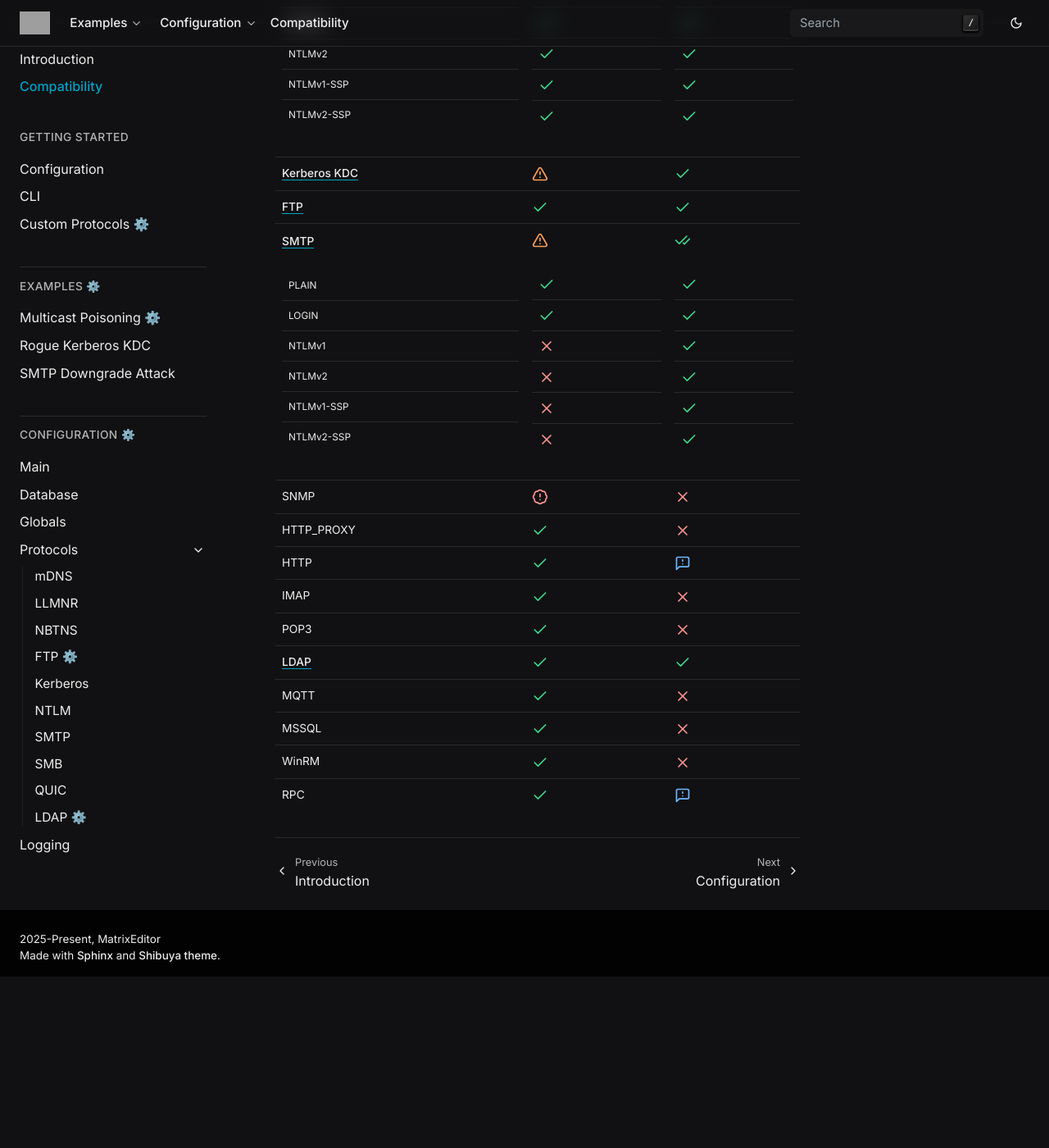
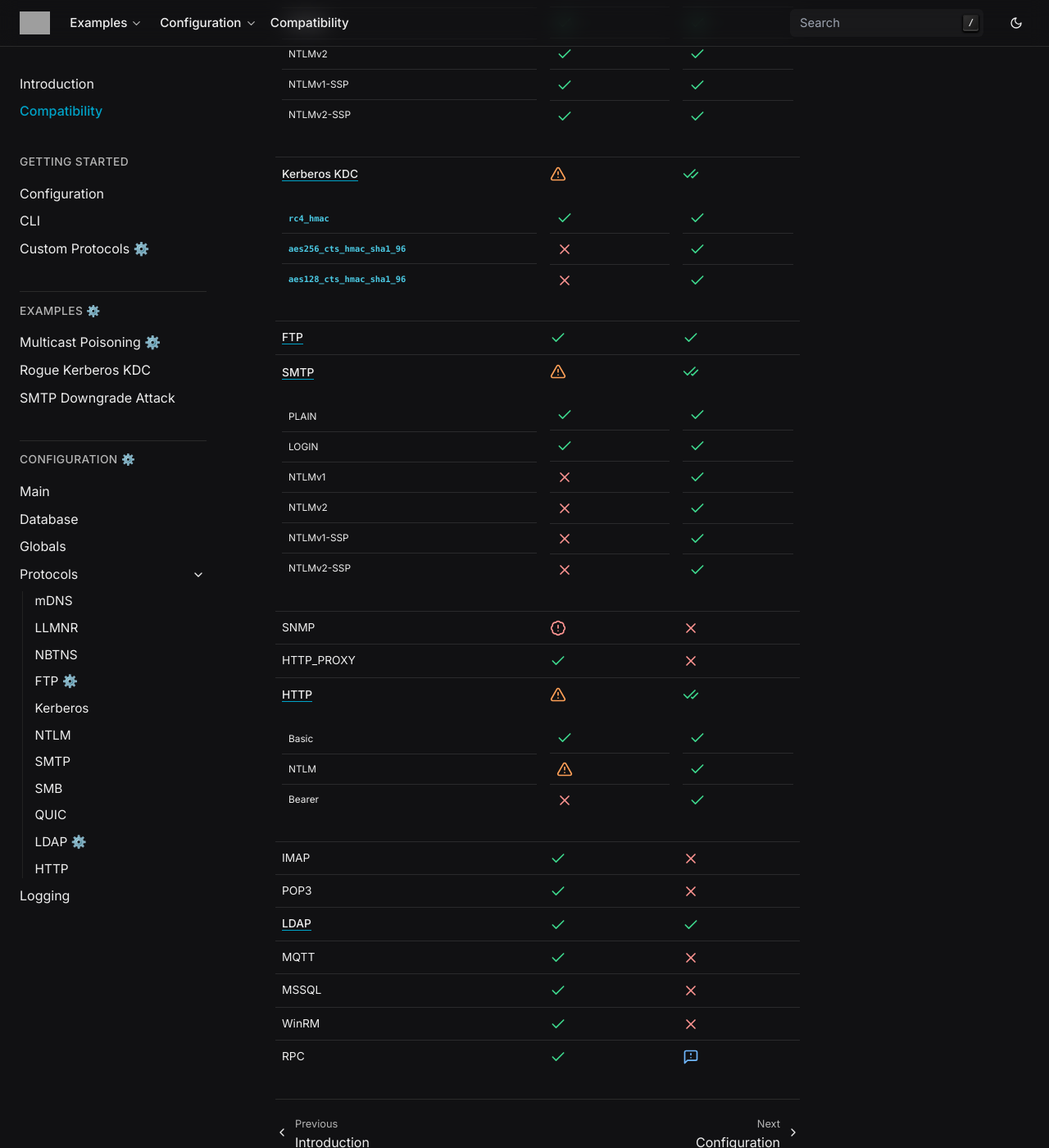
Before and after one commit to MatrixEditor/dementor, a Sphinx documentation site: the page built from docs/source/compat.rst, in a window 1280 px wide and 1400 px high, scrolled down 930 px. Shown: the whole window at 82% size. Built offline with Sphinx 7.4.7, drawn with Linux system fonts in a browser that asks for light colours; before the commit the page ends 2121 px from its top, so only the background shows below that; grey boxes are pictures that could not be loaded.

Commit message:
Added documentation page for HTTP config ---
+ Added Bearer to supported authentication schemes

```diff
--- a/docs/source/compat.rst
+++ b/docs/source/compat.rst
@@ -134,9 +134,54 @@ in development. The legend for each symbol is as follows:
             </td>
         </tr>
         <tr>
-            <td><a href="./config/kerberos.html">Kerberos KDC</a></td>
-            <td><i class="i-lucide triangle-alert sd-text-warning l"></i></td>
-            <td><i class="i-lucide checkfb sd-text-success l"></i></td>
+            <td>
+                <a href="./config/kerberos.html">Kerberos KDC</a>
+                <table>
+                <tbody>
+                    <tr>
+                        <td><code>rc4_hmac</code></td>
+                    </tr>
+                    <tr>
+                        <td><code>aes256_cts_hmac_sha1_96</code></td>
+                    </tr>
+                    <tr>
+                        <td><code>aes128_cts_hmac_sha1_96</code></td>
+                    </tr>
+                </tbody>
+                </table>
+            </td>
+            <td>
+                <i class="i-lucide triangle-alert sd-text-warning l"></i>
+                <table>
+                <tbody>
+                    <tr>
+                        <td><i class="i-lucide checkfb sd-text-success l"></i></td>
+                    </tr>
+                    <tr>
+                        <td><i class="i-lucide x sd-text-danger l"></i></td>
+                    </tr>
+                    <tr>
+                        <td><i class="i-lucide x sd-text-danger l"></i></td>
+                    </tr>
+                </tbody>
+                </table>
+            </td>
+            <td>
+                <i class="i-lucide check-check sd-text-success l"></i>
+                <table>
+                <tbody>
+                    <tr>
+                        <td><i class="i-lucide checkfb sd-text-success l"></i></td>
+                    </tr>
+                    <tr>
+                        <td><i class="i-lucide checkfb sd-text-success l"></i></td>
+                    </tr>
+                    <tr>
+                        <td><i class="i-lucide checkfb sd-text-success l"></i></td>
+                    </tr>
+                </tbody>
+                </table>
+            </td>
         </tr>
         <tr>
             <td><a href="./config/ftp.html">FTP</a></td>
@@ -231,9 +276,55 @@ in development. The legend for each symbol is as follows:
             <td><i class="i-lucide x sd-text-danger l"></i></td>
         </tr>
         <tr>
-            <td>HTTP</td>
-            <td><i class="i-lucide checkfb sd-text-success l"></i></td>
-            <td><i class="i-lucide message-square-warning sd-text-info l"></i></td>
+            <td>
+                <a href="./config/http.html">HTTP</a>
+                <table>
+                <tbody>
+                    <tr>
+                        <td>Basic</td>
+                    </tr>
+                    <tr>
+                        <td>NTLM</td>
+                    </tr>
+                    <tr>
+                        <td>Bearer</td>
+                    </tr>
+                </tbody>
+                </table>
+            </td>
+            <td>
+                <i class="i-lucide triangle-alert sd-text-warning l"></i>
+                <table>
+                <tbody>
+                    <tr>
+                        <td><i class="i-lucide checkfb sd-text-success l"></i></td>
+                    </tr>
+                    <tr>
+                        <td><i class="i-lucide triangle-alert sd-text-warning l"></i></td>
+                    </tr>
+                    <tr>
+                        <td><i class="i-lucide x sd-text-danger l"></i></td>
+                    </tr>
+                </tbody>
+                </table>
+            </td>
+            <td>
+                <i class="i-lucide check-check sd-text-success l"></i>
+                <table>
+                <tbody>
+                    <tr>
+                        <td><i class="i-lucide checkfb sd-text-success l"></i></td>
+                    </tr>
+                    <tr>
+                        <td><i class="i-lucide checkfb sd-text-success l"></i></td>
+                    </tr>
+                    <tr>
+                        <td><i class="i-lucide checkfb sd-text-success l"></i></td>
+                    </tr>
+                </tbody>
+                </table>
+            </td>
+        </tr>
         </tr>
         <tr>
             <td>IMAP</td>
--- a/docs/source/config/ldap.rst
+++ b/docs/source/config/ldap.rst
@@ -21,7 +24,7 @@ LDAP ⚙️
         *Maps to* :attr:`ldap.LDAPServerConfig.ldap_port`
 
         Specifies the port on which the LDAP server instance listens. **This option is required and must be
-        defined within each individual ``[[LDAP.Server]]`` section.**
+        defined within each individual **``[[LDAP.Server]]`` **section.**
 
 
     .. py:attribute:: Server.Connectionless
--- a/docs/source/config/protocols.rst
+++ b/docs/source/config/protocols.rst
@@ -17,3 +17,4 @@ Protocols
     smb
     quic
     ldap
+    http
```
Also changed, not shown: other parts of docs/source/config/ldap.rst (+3 -0 lines), docs/source/config/http.rst (added, +182 -0 lines), docs/source/config/main.rst (+11 -0 lines), docs/source/_static/images/http-server_page-style.png (added), 1 other file.
